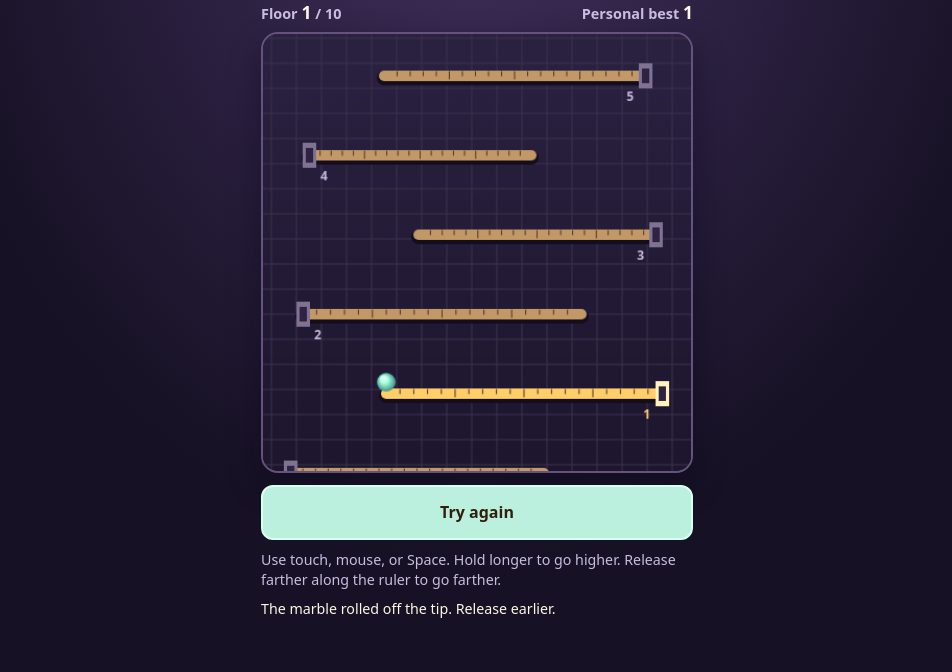
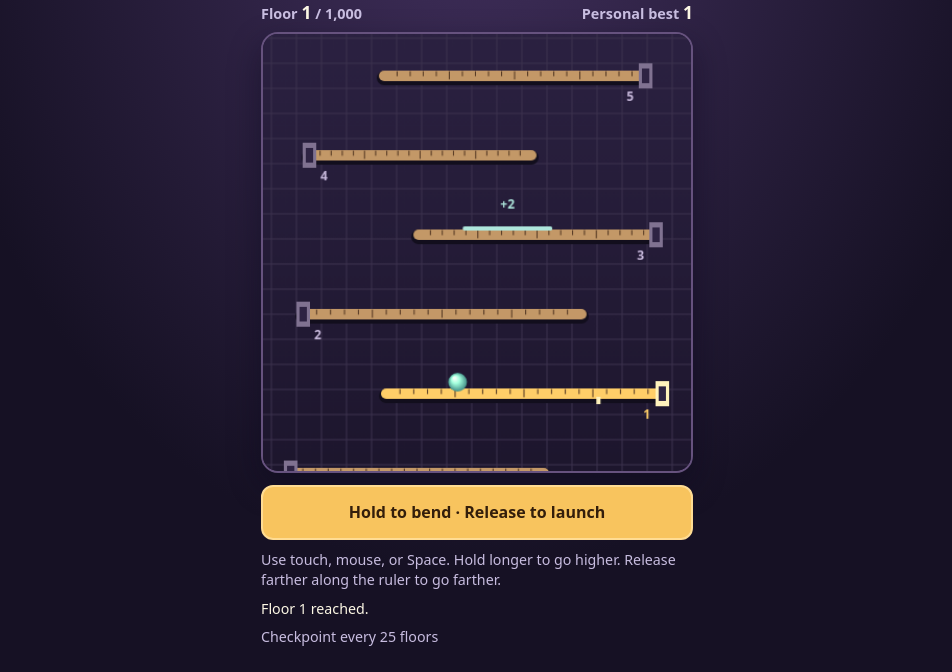
Before and after one commit to caspar5911/caspars-arcade, a plain HTML site: page games/snap-ruler/public/index.html in a window 1280 px wide. Both pictures are taken after a click on the button "Hold to bend · Release to launch". Shown: the part 142-814 px from the top of the page, without its empty margins (163-1115 px from the left). Drawn offline with Linux system fonts and the light colour scheme.

Commit message:
Extend Snap Ruler to 1000 floors with fair landings and checkpoints

```diff
--- a/games/snap-ruler/game.json
+++ b/games/snap-ruler/game.json
@@ -1,5 +1,5 @@
 {
   "title": "Snap Ruler",
-  "summary": "Bend a ruler, flick a marble, and climb ten floors with one control. Aim high to skip a floor.",
+  "summary": "Bend a ruler, flick a marble, and climb a 1,000-floor tower. Save your climb at checkpoints and aim high to skip a floor.",
   "status": "prototype"
 }
--- a/games/snap-ruler/public/app.mjs
+++ b/games/snap-ruler/public/app.mjs
@@ -1,5 +1,6 @@
 import { beginHold, cancelHold, createRun, FINAL_FLOOR, finishHold, RULERS, step, TICK, WIDTH } from './engine.mjs';
 import { drawArena, HEIGHT } from './render.mjs';
+import { CHECKPOINT_STEP, checkpointFor, loadProgress, PROGRESS_KEY } from './progress.mjs';
 
 const canvas = document.getElementById('board');
 const launch = document.getElementById('launch');
@@ -8,12 +9,15 @@ const status = document.getElementById('status');
 const floor = document.getElementById('floor');
 const bestScore = document.getElementById('best');
 const context = canvas.getContext('2d');
-const bestKey = 'snap-ruler-best';
+const checkpointText = document.getElementById('checkpoint');
+const restartButton = document.getElementById('restart');
+const format = new Intl.NumberFormat('en');
 const reducedMotion = matchMedia('(prefers-reduced-motion: reduce)').matches;
 
-let run = createRun();
-let best = readBest();
-let camera = 0;
+let { best, checkpoint } = readProgress();
+let retryFloor = checkpoint;
+let run = createRun(retryFloor);
+let camera = run.y;
 let flash = 0;
 let pointerId = null;
 let spaceDown = false;
@@ -23,34 +27,69 @@ let lastPhase;
 let lastFloor;
 let lastHolding;
 
-function readBest() {
+function readProgress() {
   try {
-    const stored = Number(localStorage.getItem(bestKey));
-    if (Number.isSafeInteger(stored) && stored >= 0 && stored <= FINAL_FLOOR) return stored;
+    return loadProgress(localStorage.getItem(PROGRESS_KEY), localStorage.getItem('snap-ruler-best'));
   } catch {
-    // A private browsing context can disable storage.
+    return { best: 0, checkpoint: 0 };
   }
-  return 0;
+}
+
+function syncProgress() {
+  try {
+    const stored = readProgress();
+    best = Math.max(best, stored.best);
+    checkpoint = Math.max(checkpoint, stored.checkpoint);
+    if (best > stored.best || checkpoint > stored.checkpoint) {
+      localStorage.setItem(PROGRESS_KEY, JSON.stringify({ best, checkpoint }));
+    }
+  } catch {
+    // Keep the score and checkpoint in memory for this session.
+  }
+}
+
+function renderProgress() {
+  bestScore.textContent = format.format(best);
+  checkpointText.textContent = checkpoint > 0
+    ? 'Saved checkpoint ' + format.format(checkpoint)
+    : 'Checkpoint every ' + CHECKPOINT_STEP + ' floors';
+  restartButton.hidden = run.floor === 0 || checkpoint === 0;
 }
 
 function updateScore() {
-  floor.textContent = run.floor;
-  if (run.floor > best) {
-    best = run.floor;
-    try {
-      localStorage.setItem(bestKey, String(best));
-    } catch {
-      // Keep the score in memory for this session.
-    }
-  }
-  bestScore.textContent = best;
+  floor.textContent = format.format(run.floor);
+  const reached = checkpointFor(run.floor);
+  const save = run.floor > best || reached > checkpoint;
+  best = Math.max(best, run.floor);
+  checkpoint = Math.max(checkpoint, reached);
+  retryFloor = Math.max(retryFloor, reached);
+  if (save) syncProgress();
+  renderProgress();
+}
+
+window.addEventListener('storage', event => {
+  if (event.key !== PROGRESS_KEY || event.newValue === null) return;
+  syncProgress();
+  renderProgress();
+});
+
+function missMessage(reason) {
+  if (reason === 'off-tip') return 'The marble rolled off the tip. Release earlier.';
+  if (reason === 'long') return 'Overshot the ruler. Release sooner for a shorter shot.';
+  return 'Came up short. Hold a little longer or release farther along.';
 }
 
 function display() {
   if (run.floor !== lastFloor) {
     if (run.floor > lastFloor) {
       flash = .36;
-      status.textContent = run.floor - lastFloor === 2 ? 'Two floors in one shot.' : 'Floor ' + run.floor + ' reached.';
+      if (checkpointFor(run.floor) > retryFloor && run.floor !== FINAL_FLOOR) {
+        status.textContent = 'Checkpoint reached at floor ' + format.format(checkpointFor(run.floor)) + '.';
+      } else {
+        status.textContent = run.floor - lastFloor === 2
+          ? 'Two floors in one shot.'
+          : 'Floor ' + format.format(run.floor) + ' reached.';
+      }
     }
     updateScore();
   }
@@ -58,24 +97,30 @@ function display() {
     launch.dataset.phase = run.phase;
     switch (run.phase) {
       case 'ready':
-        status.textContent = 'Land on the next ruler, or aim high and skip a floor.';
+        status.textContent = run.floor > 0
+          ? 'Ready at checkpoint ' + format.format(run.floor) + '.'
+          : 'Land on the next ruler, or aim for the marked strip to skip a floor.';
         break;
       case 'lost':
-        status.textContent = run.reason === 'off-tip'
-          ? 'The marble rolled off the tip. Release earlier.'
-          : 'The marble missed the ruler. Try a different hold or release point.';
+        status.textContent = missMessage(run.reason);
         break;
       case 'won':
-        status.textContent = 'Ten floors cleared.';
+        status.textContent = 'Tower cleared. You reached floor ' + format.format(FINAL_FLOOR) + '!';
         break;
     }
   }
   if (run.phase !== lastPhase || run.holding !== lastHolding) {
-    action.textContent = run.phase === 'lost' ? 'Try again'
-    : run.phase === 'won' ? 'Play again'
-    : run.phase === 'flight' ? 'Marble in flight'
-    : run.holding ? 'Release to launch'
-      : 'Hold to bend · Release to launch';
+    if (run.phase === 'lost') {
+      action.textContent = retryFloor > 0 ? 'Retry from floor ' + format.format(retryFloor) : 'Try again';
+    } else if (run.phase === 'won') {
+      action.textContent = 'Start a new climb';
+    } else if (run.phase === 'flight') {
+      action.textContent = 'Marble in flight';
+    } else if (run.phase === 'settling') {
+      action.textContent = 'Marble settling';
+    } else {
+      action.textContent = run.holding ? 'Release to launch' : 'Hold to bend · Release to launch';
+    }
   }
   launch.style.setProperty('--charge', run.charge.toFixed(3));
   lastPhase = run.phase;
@@ -83,16 +128,27 @@ function display() {
   lastHolding = run.holding;
 }
 
+function restart(start) {
+  cancelInput();
+  retryFloor = start;
+  run = createRun(start);
+  camera = run.y;
+  flash = 0;
+  display();
+}
+
 function press() {
   if (run.phase === 'lost' || run.phase === 'won') {
-    run = createRun();
-    camera = 0;
-    flash = 0;
-    display();
+    restart(run.phase === 'won' ? 0 : retryFloor);
     return false;
   }
   return beginHold(run);
 }
+
+restartButton.addEventListener('click', () => {
+  restart(0);
+  launch.focus();
+});
 
 for (const surface of [canvas, launch]) {
   surface.addEventListener('pointerdown', event => {
@@ -118,7 +174,7 @@ launch.addEventListener('click', event => {
 });
 
 window.addEventListener('keydown', event => {
-  if (event.code !== 'Space' || event.target.closest?.('a, input, textarea') ||
+  if (event.code !== 'Space' || event.target.closest?.('a, input, textarea, #restart') ||
       event.ctrlKey || event.altKey || event.metaKey) return;
   event.preventDefault();
   if (event.repeat || pointerId !== null) return;
--- a/games/snap-ruler/public/engine.mjs
+++ b/games/snap-ruler/public/engine.mjs
@@ -1,24 +1,62 @@
 export const WIDTH = 410;
 export const TICK = 1 / 120;
-const PITCH = 76;
+export const FINAL_FLOOR = 1000;
+export const MAX_ROLL_SPEED = 76;
+export const MIN_ROLL_TIME = 1.25;
+const SETTLE_TIME = .32;
 const GRAVITY = 740;
 const CHARGE_TIME = .7;
 
-export const RULERS = [
+const opening = [
   [26, 269], [382, 118], [38, 305], [376, 149], [44, 257],
   [366, 116], [25, 302], [383, 182], [50, 262], [365, 144], [48, 248],
-].map(([clamp, tip], floor) => ({ clamp, tip, floor, y: floor * PITCH, direction: Math.sign(tip - clamp) }));
+];
+const stride = [76, 82, 73, 89, 74, 91, 69, 84];
+const starts = [.10, .34, .25, .54, .11, .56, .27, .39];
 
-export const FINAL_FLOOR = RULERS.length - 1;
+function makeRulers() {
+  const rulers = [];
+  let y = 0;
+  let lastRise = 0;
+  for (let floor = 0; floor <= FINAL_FLOOR; floor++) {
+    const difficulty = Math.min(3, Math.floor(floor / 120));
+    const pattern = (floor + Math.floor(floor / 9) * 3) % stride.length;
+    const direction = floor % 2 === 0 ? 1 : -1;
+    const anchor = 24 + (floor * 11 % 29);
+    const reach = 264 + (floor * 13 % 32);
+    const [clamp, tip] = opening[floor] ?? (direction === 1 ? [anchor, reach] : [WIDTH - anchor, WIDTH - reach]);
+    const rise = floor === 0 ? 0 : floor < opening.length ? 76 : Math.min(stride[pattern] + difficulty, 166 - lastRise);
+    y += rise;
+    lastRise = rise;
+
+    let start = .23;
+    if (floor >= opening.length) {
+      start = .25 + (starts[pattern] - .25) * (.35 + difficulty * .20);
+    }
+    rulers.push({ clamp, tip, direction, floor, y, start: floor === 0 ? 72 : clamp + (tip - clamp) * start });
+  }
+  return rulers;
+}
+
+export const RULERS = makeRulers();
 
 const fraction = (ruler, x) => (x - ruler.clamp) / (ruler.tip - ruler.clamp);
+function rollSpeed(ruler) {
+  const pace = fraction(ruler, ruler.start) > .45 ? 57 : MAX_ROLL_SPEED;
+  return Math.min(pace, Math.abs(ruler.tip - ruler.start) / MIN_ROLL_TIME);
+}
 
 export function bendAt(ruler, x, charge) {
   return 26 * charge * fraction(ruler, x) ** 2;
 }
 
-export function createRun() {
-  return { phase: 'ready', floor: 0, x: 72, y: 0, vx: 0, vy: 0, charge: 0, holding: false, rollSpeed: 72 };
+export function createRun(floor = 0) {
+  const ruler = RULERS[floor];
+  return {
+    phase: floor === FINAL_FLOOR ? 'won' : 'ready',
+    floor, x: ruler.start, y: ruler.y, charge: 0, holding: false,
+    rollSpeed: rollSpeed(ruler),
+  };
 }
 
 export function beginHold(run) {
@@ -36,10 +74,11 @@ export function cancelHold(run) {
 export function aim(run) {
   const ruler = RULERS[run.floor];
   const progress = fraction(ruler, run.x);
+  const lift = Math.max(0, (run.charge - .62) / .38);
   return {
     x: run.x,
     y: ruler.y - bendAt(ruler, run.x, run.charge),
-    vx: ruler.direction * (32 + 214 * progress),
+    vx: ruler.direction * (32 + 214 * progress) * (1 - .87 * lift),
     vy: 350 + 166 * run.charge + 20 * (1 - progress),
   };
 }
@@ -51,9 +90,63 @@ export function project(shot, time) {
   };
 }
 
+function descendingTime(shot, y) {
+  const discriminant = shot.vy ** 2 - 2 * GRAVITY * (y - shot.y);
+  return discriminant < 0 ? null : (shot.vy + Math.sqrt(discriminant)) / GRAVITY;
+}
+
+function intersection(shot, ruler) {
+  if (!ruler) return null;
+  const time = descendingTime(shot, ruler.y);
+  if (time === null) return null;
+  return { floor: ruler.floor, x: shot.x + shot.vx * time, y: ruler.y, time };
+}
+
+function openingSkip(launcher, landing) {
+  const halfWidth = Math.max(24, 41 - Math.floor(landing.floor / 100) * 2);
+  const left = Math.min(landing.clamp, landing.tip);
+  const right = Math.max(landing.clamp, landing.tip);
+  for (let held = 76; held <= 102; held++) {
+    const time = held * TICK;
+    const shot = aim({
+      floor: launcher.floor,
+      x: launcher.start + launcher.direction * rollSpeed(launcher) * time,
+      charge: Math.min(1, time / CHARGE_TIME),
+    });
+    const hit = intersection(shot, landing);
+    if (hit && hit.x >= left + 7 && hit.x <= right - 7) {
+      return [Math.max(left + 4, hit.x - halfWidth), Math.min(right - 4, hit.x + halfWidth)];
+    }
+  }
+  return null;
+}
+
+for (let floor = 2; floor <= FINAL_FLOOR; floor++) {
+  RULERS[floor].skip = openingSkip(RULERS[floor - 2], RULERS[floor]);
+}
+
+export function preview(run, shot = aim(run)) {
+  const higher = RULERS[run.floor + 2];
+  const skip = intersection(shot, higher);
+  if (skip && higher.skip && skip.x >= higher.skip[0] && skip.x <= higher.skip[1]) return skip;
+
+  const next = RULERS[run.floor + 1];
+  const near = intersection(shot, next);
+  if (near && fraction(next, near.x) >= 0 && fraction(next, near.x) <= .995) return near;
+
+  const reason = near && (shot.vx > 0
+    ? near.x > Math.max(next.clamp, next.tip)
+    : near.x < Math.min(next.clamp, next.tip)) ? 'long' : 'short';
+  const edge = shot.vx > 0 ? WIDTH + 12 : -12;
+  const time = Math.min(descendingTime(shot, RULERS[run.floor].y - 46), (edge - shot.x) / shot.vx);
+  return { ...project(shot, time), floor: null, time, reason };
+}
+
 export function finishHold(run) {
   if (run.phase !== 'rolling' || !run.holding) return false;
-  Object.assign(run, aim(run), { phase: 'flight' });
+  const shot = aim(run);
+  run.flight = { shot, result: preview(run, shot), elapsed: 0 };
+  run.phase = 'flight';
   cancelHold(run);
   return true;
 }
@@ -64,14 +157,26 @@ function lose(run, reason) {
   run.reason = reason;
 }
 
-function land(run, ruler, x) {
+function land(run, outcome) {
+  const ruler = RULERS[outcome.floor];
   Object.assign(run, {
-    x, y: ruler.y, floor: ruler.floor, phase: ruler.floor === FINAL_FLOOR ? 'won' : 'rolling',
-    vx: 0, vy: 0, rollSpeed: Math.min(72 + ruler.floor * 3, Math.abs(ruler.tip - x) / 1.25),
+    x: outcome.x, y: ruler.y, floor: ruler.floor, rollSpeed: rollSpeed(ruler),
+    phase: ruler.floor === FINAL_FLOOR ? 'won' : 'settling',
+    settlingFrom: outcome.x, settled: 0,
   });
+  run.flight = null;
 }
 
 export function step(run) {
+  if (run.phase === 'settling') {
+    const ruler = RULERS[run.floor];
+    run.settled = Math.min(1, run.settled + TICK / SETTLE_TIME);
+    const ease = run.settled ** 2 * (3 - 2 * run.settled);
+    run.x = run.settlingFrom + (ruler.start - run.settlingFrom) * ease;
+    if (run.settled === 1) run.phase = 'rolling';
+    return;
+  }
+
   if (run.phase === 'rolling') {
     const ruler = RULERS[run.floor];
     const nextX = run.x + ruler.direction * run.rollSpeed * TICK;
@@ -87,20 +192,15 @@ export function step(run) {
   }
 
   if (run.phase !== 'flight') return;
-  const previous = { x: run.x, y: run.y };
-  Object.assign(run, project(run, TICK));
-  run.vy -= GRAVITY * TICK;
-  if (run.vy < 0) {
-    for (let floor = run.floor + 1; floor <= FINAL_FLOOR; floor++) {
-      const ruler = RULERS[floor];
-      if (previous.y < ruler.y || run.y > ruler.y) continue;
-      const cross = (previous.y - ruler.y) / (previous.y - run.y);
-      const x = previous.x + (run.x - previous.x) * cross;
-      if (fraction(ruler, x) >= 0 && fraction(ruler, x) <= .995) {
-        land(run, ruler, x);
-        return;
-      }
+  const { shot, result } = run.flight;
+  run.flight.elapsed += TICK;
+  if (run.flight.elapsed >= result.time) {
+    if (result.floor !== null) land(run, result);
+    else {
+      Object.assign(run, { x: result.x, y: result.y });
+      lose(run, result.reason);
     }
+    return;
   }
-  if (run.x < -12 || run.x > WIDTH + 12 || run.y < RULERS[run.floor].y - 46) lose(run, 'missed');
+  Object.assign(run, project(shot, run.flight.elapsed));
 }
--- a/games/snap-ruler/public/index.html
+++ b/games/snap-ruler/public/index.html
@@ -3,7 +3,8 @@
 <head>
   <meta charset="utf-8">
   <meta name="viewport" content="width=device-width,initial-scale=1">
-  <meta name="description" content="Hold to bend a ruler, release to launch a rolling marble, and climb ten floors.">
+  <meta name="description" content="Hold to bend a ruler, release to launch a rolling marble, and climb 1,000 floors.">
+  <meta name="snap-ruler-build" content="development">
   <title>Snap Ruler · Caspar’s Arcade</title>
   <link rel="stylesheet" href="./style.css">
 </head>
@@ -12,18 +13,22 @@
     <a class="home" href="../../">All games</a>
     <h1>Snap <em>Ruler</em></h1>
     <div class="scoreboard" aria-label="Scores">
-      <div>Floor <strong id="floor">0</strong><span> / 10</span></div>
+      <div>Floor <strong id="floor">0</strong><span> / 1,000</span></div>
       <div>Personal best <strong id="best">0</strong></div>
     </div>
     <div class="stage">
-      <canvas id="board" width="410" height="418" aria-label="Marble and rulers on a ten-floor course"></canvas>
+      <canvas id="board" width="410" height="418" aria-label="Marble and rulers on a 1,000-floor course"></canvas>
     </div>
     <button id="launch" type="button" aria-describedby="help">
       <span class="meter" aria-hidden="true"></span>
       <span id="action">Hold to bend · Release to launch</span>
     </button>
     <p id="help">Use touch, mouse, or Space. Hold longer to go higher. Release farther along the ruler to go farther.</p>
-    <p id="status" role="status">Land on the next ruler, or aim high and skip a floor.</p>
+    <p id="status" role="status">Land on the next ruler, or aim for the marked strip to skip a floor.</p>
+    <div class="climb-tools">
+      <span id="checkpoint">Checkpoint every 25 floors</span>
+      <button id="restart" type="button" hidden>Start from floor 0</button>
+    </div>
   </main>
   <script type="module" src="./app.mjs"></script>
 </body>
--- /dev/null
+++ b/games/snap-ruler/public/progress.mjs
@@ -0,0 +1,26 @@
+import { FINAL_FLOOR } from './engine.mjs';
+
+export const CHECKPOINT_STEP = 25;
+export const PROGRESS_KEY = 'snap-ruler-progress';
+
+export function checkpointFor(floor) {
+  return Math.floor(floor / CHECKPOINT_STEP) * CHECKPOINT_STEP;
+}
+
+export function loadProgress(raw, legacy) {
+  const oldBest = Number(legacy);
+  const best = Number.isSafeInteger(oldBest) && oldBest >= 0 && oldBest <= 10 ? oldBest : 0;
+  try {
+    const stored = JSON.parse(raw);
+    if (!Number.isSafeInteger(stored?.best) || stored.best < 0 || stored.best > FINAL_FLOOR) {
+      return { best, checkpoint: 0 };
+    }
+    const unlocked = checkpointFor(stored.best);
+    const checkpoint = Number.isSafeInteger(stored.checkpoint) && stored.checkpoint >= 0 &&
+      stored.checkpoint <= unlocked && stored.checkpoint % CHECKPOINT_STEP === 0
+      ? stored.checkpoint : unlocked;
+    return { best: stored.best, checkpoint };
+  } catch {
+    return { best, checkpoint: 0 };
+  }
+}
--- a/games/snap-ruler/public/render.mjs
+++ b/games/snap-ruler/public/render.mjs
@@ -1,10 +1,12 @@
-import { aim, bendAt, FINAL_FLOOR, project, RULERS, WIDTH } from './engine.mjs';
+import { aim, bendAt, FINAL_FLOOR, preview, project, RULERS, WIDTH } from './engine.mjs';
+
+import { CHECKPOINT_STEP } from './progress.mjs';
 
 export const HEIGHT = 418;
 const BASE = HEIGHT - 76;
 const MARBLE = 9;
 
-function drawRuler(ctx, ruler, screenY, charge, active) {
+function drawRuler(ctx, ruler, screenY, charge, active, canSkip) {
   const y = screenY(ruler.y);
   const goal = ruler.floor === FINAL_FLOOR;
   const wood = active ? '#ffce68' : goal ? '#c9f6bb' : '#c39867';
@@ -43,6 +45,23 @@ function drawRuler(ctx, ruler, screenY, charge, active) {
     ctx.stroke();
   }
 
+  if (canSkip && ruler.skip) {
+    const [left, right] = ruler.skip;
+    ctx.strokeStyle = '#aee6dc';
+    ctx.lineWidth = 4;
+    ctx.beginPath();
+    ctx.moveTo(left, y - 4);
+    ctx.lineTo(right, y - 4);
+    ctx.stroke();
+    ctx.font = '800 12px system-ui';
+    ctx.textAlign = 'center';
+    ctx.fillStyle = '#aee6dc';
+    ctx.fillText('+2', (left + right) / 2, y - 23);
+  }
+  if (active) {
+    ctx.fillStyle = '#fff2bc';
+    ctx.fillRect(ruler.start - 2, yAt(ruler.start) + 5, 4, 7);
+  }
   ctx.fillStyle = active ? '#fff2bc' : '#807291';
   ctx.fillRect(ruler.clamp - 6, y - 10, 13, 24);
   ctx.fillStyle = '#2e2343';
@@ -50,27 +69,39 @@ function drawRuler(ctx, ruler, screenY, charge, active) {
   ctx.font = '700 12px system-ui';
   ctx.textAlign = ruler.direction === 1 ? 'left' : 'right';
   ctx.fillStyle = goal || active ? wood : '#cabbde';
-  ctx.fillText(goal ? '10 · Top' : String(ruler.floor), ruler.clamp + 11 * ruler.direction, y + 26);
+  const label = goal ? '1,000 · Top' : ruler.floor > 0 && ruler.floor % CHECKPOINT_STEP === 0
+    ? ruler.floor + ' · Checkpoint' : String(ruler.floor);
+  ctx.fillText(label, ruler.clamp + 11 * ruler.direction, y + 26);
 }
 
 function drawGuide(ctx, run, screenY) {
   const shot = aim(run);
-  const count = run.floor < 2 ? 12 : 5;
-  for (let index = 1; index <= count; index++) {
-    const point = project(shot, index * .06);
-    ctx.globalAlpha = .85 * (1 - index / (count + 2));
-    ctx.fillStyle = '#d7fff0';
+  const landing = preview(run, shot);
+  const hit = landing.floor !== null;
+  const color = hit ? '#d7fff0' : '#ffd0a3';
+  ctx.fillStyle = color;
+  for (let index = 1; index < 17; index++) {
+    const point = project(shot, landing.time * index / 17);
+    ctx.globalAlpha = .5 + .3 * index / 17;
     ctx.beginPath();
     ctx.arc(point.x, screenY(point.y) - MARBLE, index % 3 === 0 ? 3 : 2, 0, Math.PI * 2);
     ctx.fill();
   }
   ctx.globalAlpha = 1;
+  if (!hit) return;
+  ctx.strokeStyle = color;
+  ctx.lineWidth = 2;
+  ctx.beginPath();
+  ctx.arc(landing.x, screenY(landing.y) - MARBLE, 8, 0, Math.PI * 2);
+  ctx.stroke();
 }
+
+const towerColors = ['#2b2141', '#332343', '#203a49', '#462438', '#242d4c'];
 
 export function drawArena(ctx, run, { camera, best, flash }) {
   const screenY = world => BASE - world + camera;
   const fill = ctx.createLinearGradient(0, 0, 0, HEIGHT);
-  fill.addColorStop(0, run.floor >= 7 ? '#392244' : '#2b2141');
+  fill.addColorStop(0, towerColors[Math.floor(run.floor / 100) % towerColors.length]);
   fill.addColorStop(1, '#1d162d');
   ctx.fillStyle = fill;
   ctx.fillRect(0, 0, WIDTH, HEIGHT);
@@ -105,11 +136,14 @@ export function drawArena(ctx, run, { camera, best, flash }) {
     }
   }
 
-  for (const ruler of RULERS) {
+  const first = Math.max(0, run.floor - 2);
+  const last = Math.min(FINAL_FLOOR, run.floor + 8);
+  for (let floor = first; floor <= last; floor++) {
+    const ruler = RULERS[floor];
     const y = screenY(ruler.y);
     if (y < -45 || y > HEIGHT + 45) continue;
-    const active = ruler.floor === run.floor;
-    drawRuler(ctx, ruler, screenY, active ? run.charge : 0, active);
+    const active = floor === run.floor;
+    drawRuler(ctx, ruler, screenY, active ? run.charge : 0, active, floor === run.floor + 2);
   }
 
   if (run.holding) drawGuide(ctx, run, screenY);
--- a/games/snap-ruler/public/style.css
+++ b/games/snap-ruler/public/style.css
@@ -46,3 +46,26 @@ canvas { display: block; width: 100%; aspect-ratio: 410 / 418; touch-action: non
 #launch[data-phase="lost"], #launch[data-phase="won"] { background: var(--mint); border-color: #d8fff1; }
 #help, #status { color: var(--muted); font-size: .89rem; margin: 10px 0 0; }
 #status { color: var(--ink); min-height: 1.25em; }
+.climb-tools {
+  display: flex;
+  flex-wrap: wrap;
+  align-items: center;
+  justify-content: space-between;
+  gap: 4px 12px;
+  margin-top: 8px;
+  color: var(--muted);
+  font-size: .89rem;
+}
+#restart {
+  min-height: 44px;
+  padding: 3px 0;
+  border: 0;
+  background: transparent;
+  color: var(--mint);
+  font: inherit;
+  font-weight: 700;
+  text-decoration: underline;
+  text-underline-offset: .25em;
+  cursor: pointer;
+}
+#restart:focus-visible { outline: 3px solid var(--mint); outline-offset: 3px; }
```
Also changed, not shown: scripts/build-pages.mjs (+14 -8 lines), tests/deployment.test.mjs (+8 -0 lines), tests/snap-ruler.test.mjs (+112 -45 lines), 1 other file.
